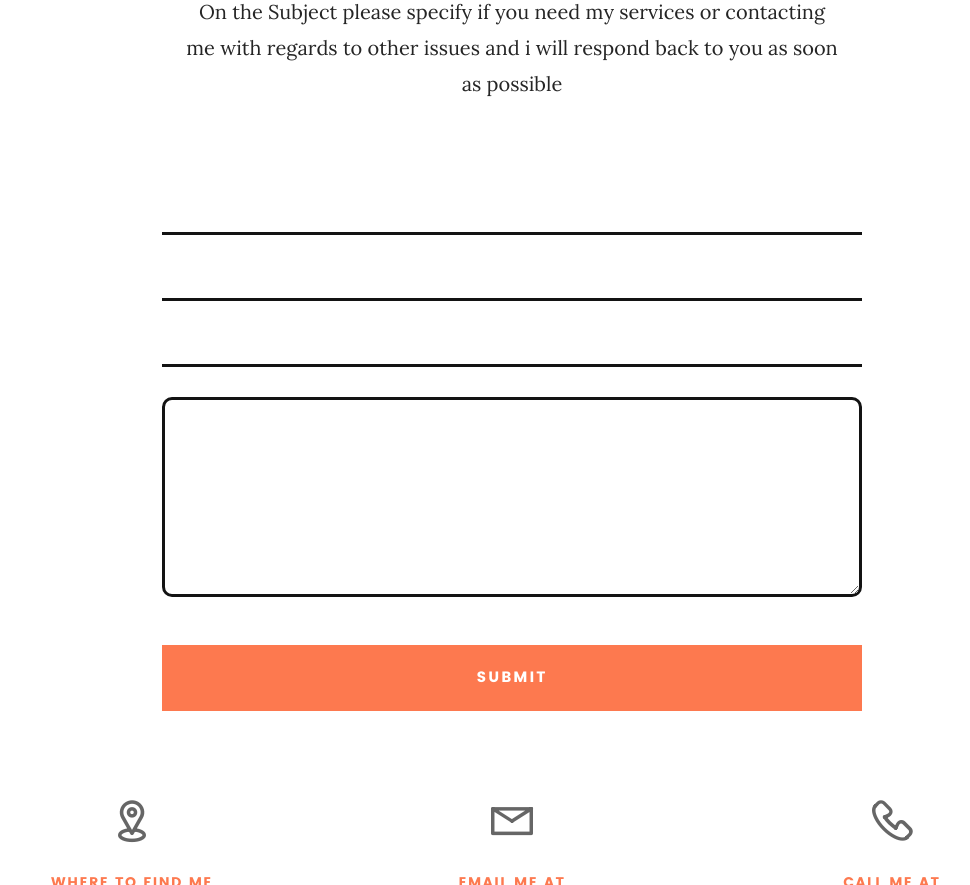
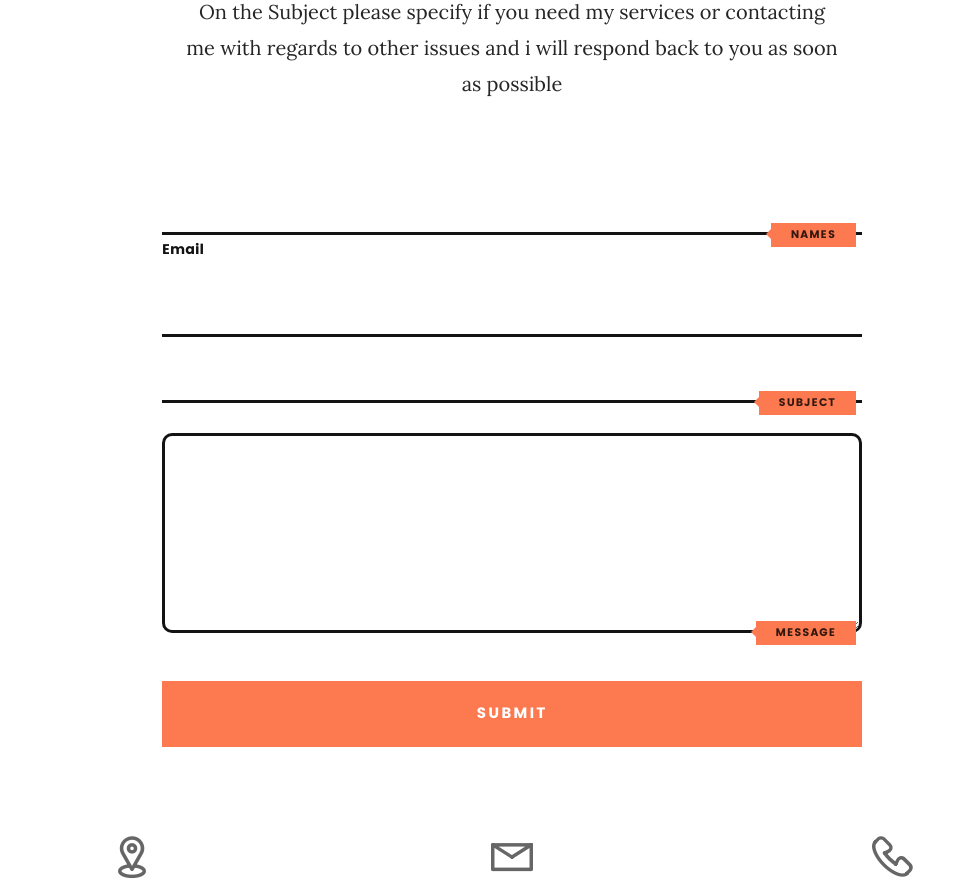
Before and after one commit to Real-Shane/All-old-websites-projects-in-one-rep, a plain HTML site: page contactS.html in a window 1280 px wide. Shown: the part 215-1100 px from the top of the page, without its empty margins (128-1098 px from the left). Drawn offline with Linux system fonts and the light colour scheme; files whose address does not match are found by name.

Commit message:
update contactS.html

```diff
--- a/contactS.html
+++ b/contactS.html
@@ -87,16 +87,20 @@
                     <fieldset>
 
                         <div class="form-field">
+                            <label> Names </label>
                             <input  style="color:#131313; background-color: white; border-bottom: 3px solid #131313; "  name="contactName" type="text" id="contactName" placeholder="Name" value="" minlength="2" required="">
                         </div>
                         <div class="">
+                            <label> Email </label>
                             <input style="color:#131313; background-color: white; border-bottom: 3px solid #131313; " name="contactEmail" type="email" id="contactEmail" placeholder="Email..." value="" required="">
                         </div>
                         <div class="form-field">
+                            <label> Subject </label>
                             <input  style="color:#131313; background-color: white; border-bottom: 3px solid #131313; "  name="contactSubject" type="text" id="contactSubject" placeholder="Subject / Hire" value="">
                         </div>
                         <br/>
                         <div class="form-field">
+                            <label> Message </label>
                             <textarea  style="color:#131313; background-color: white; border: 3px solid #131313; border-radius: 10px;"  name="contactMessage" id="contactMessage" placeholder="message" rows="10" cols="50" required=""></textarea>
                         </div>
                         <div class="form-field">
```
